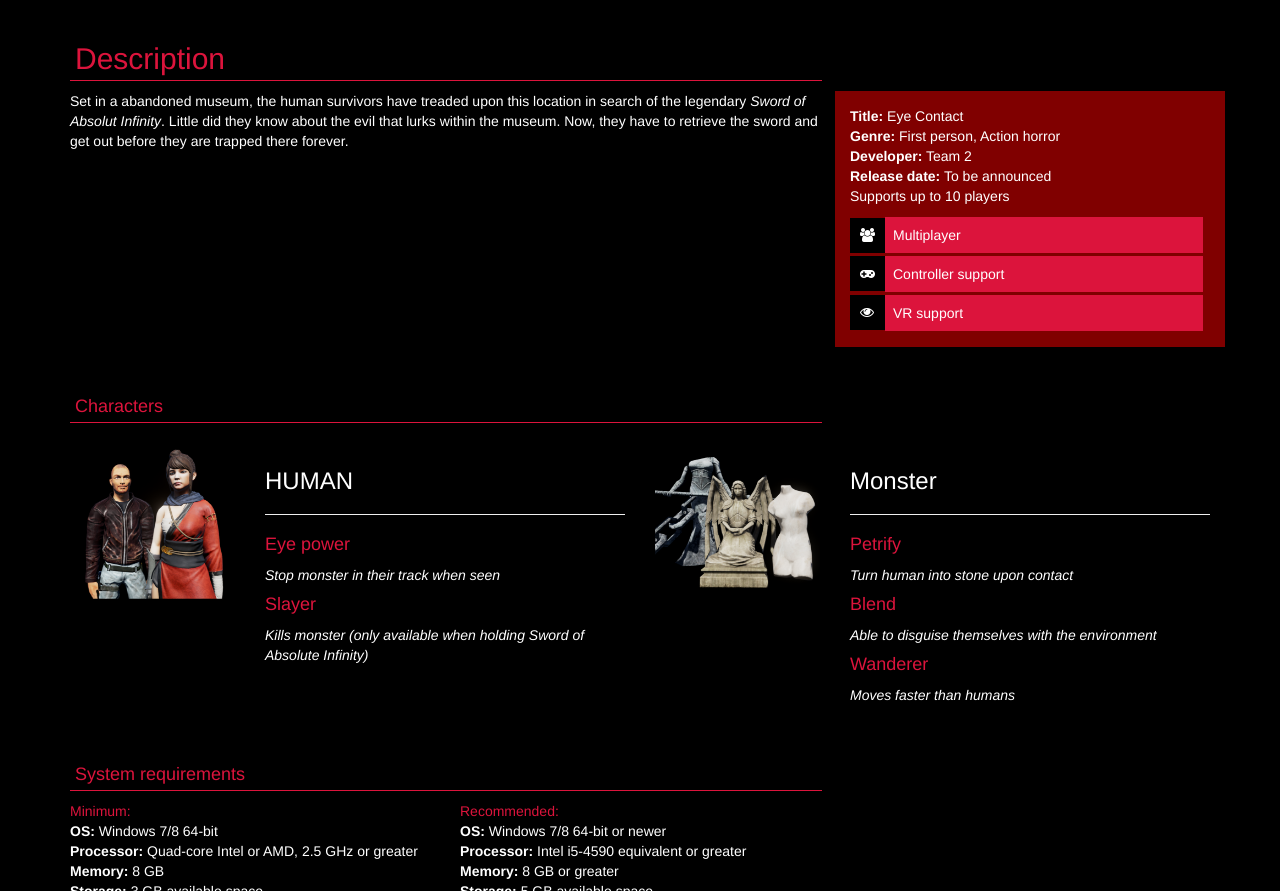
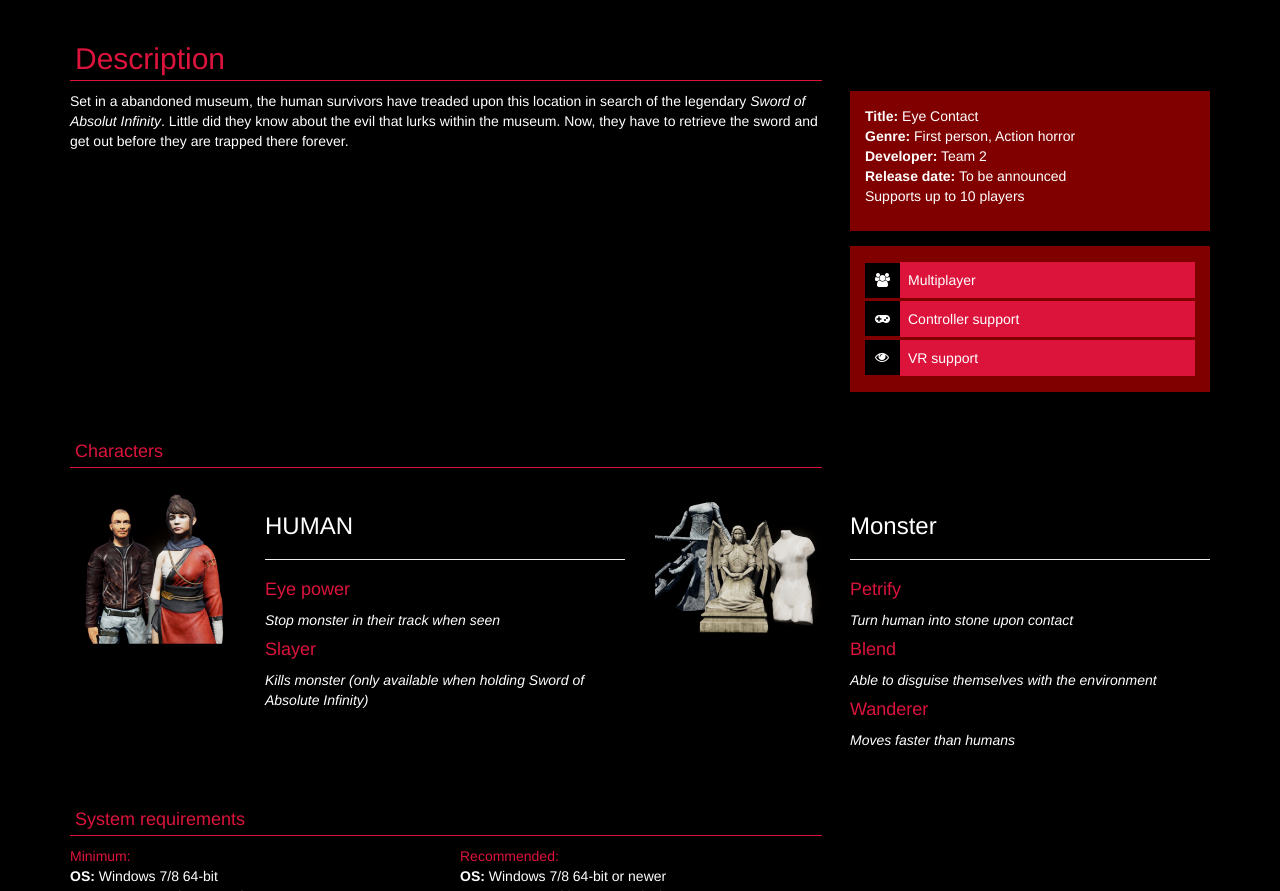
Before and after one commit to nopol10/cs3247_eyecontact, a plain HTML site: page index.html in a window 1280 px wide. Shown: the part 829-1720 px from the top of the page. Drawn offline with nearby package versions, Linux system fonts and the light colour scheme.

Commit message:
Fix the feature box not align to rest of web container.

```diff
--- a/css/styles.css
+++ b/css/styles.css
@@ -15,10 +15,13 @@ td {
     padding: 5px;
 }
 
+.features-cell {
+    width: 100%;
+}
+
 .features {
     background-color: maroon;
-    padding-top: 15px;
-    padding-bottom: 15px;
+    padding: 15px;
     margin-bottom: 15px;
 }
 
@@ -37,7 +40,9 @@ td {
 .feature-list {
     padding: 8px;
     background-color: crimson;
-    width: 250%;
+
+    height: 100%;
+    width: 100%;
 }
 
 .player-box {
--- a/index.html
+++ b/index.html
@@ -23,9 +23,6 @@
     </div>
 
     <div class="container">
-
-
-
         <div id="header">
             <img class="img img-responsive" src="img/1-2.jpg" />
         </div>
@@ -97,8 +94,9 @@
                 </div>
 
                 <div class="col-sm-4">
-                    <div class="row features">
+                    <div class="row">
                         <div class="col-sm-12">
+                            <div class="features">
                                 <p>
                                     <b>Title:</b> Eye Contact <br />
                                     <b>Genre:</b> First person, Action horror <br />
@@ -107,15 +105,17 @@
                                     Supports up to 10 players
                                 </p>
                             </div>
+                        </div>
 
                         <div class="col-sm-12">
+                            <div class="features">
                             <table>
 
                                 <tr>
                                     <td>
                                         <span class="fa fa-users feature-icon"> </span>
                                     </td>
-                                    <td>
+                                    <td >
                                         <div class="feature-list">
                                             Multiplayer
                                         </div>
@@ -126,7 +126,7 @@
                                     <td>
                                         <span class="fa fa-gamepad feature-icon"> </span>
                                     </td>
-                                    <td>
+                                    <td class="features-cell">
                                         <div class="feature-list">
                                             Controller support
                                         </div>
@@ -138,13 +138,14 @@
                                         <span class="fa fa-eye feature-icon"> </span>
                                     </td>
                                     <td>
-                                        <div class="feature-list">
+                                        <div  class="feature-list">
                                             VR support
                                         </div>
                                     </td>
                                 </tr>
 
                             </table>
+                            </div>
                         </div>
 
                     </div>
```
Lines whose indentation alone changed are shown as unchanged.
